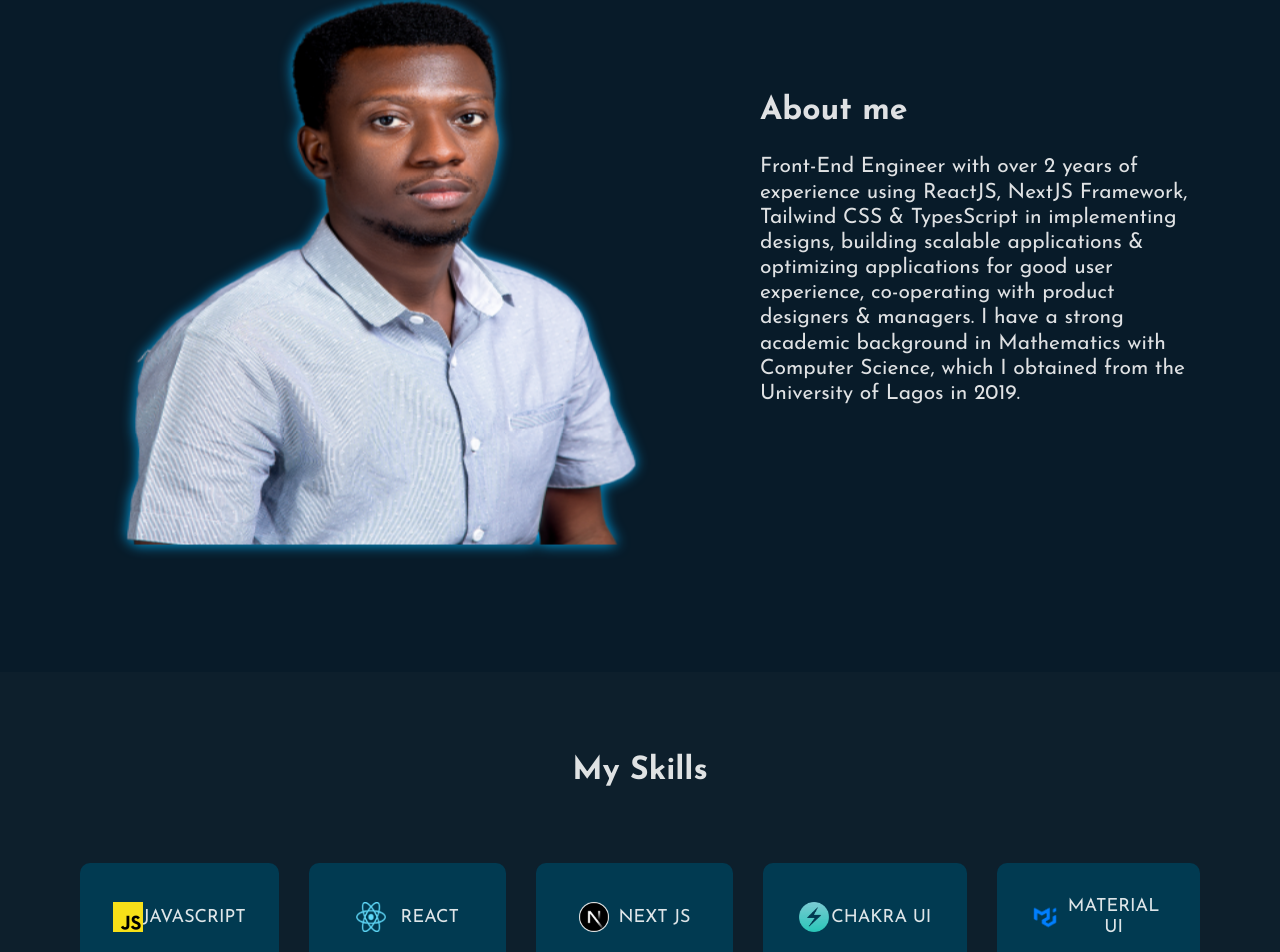
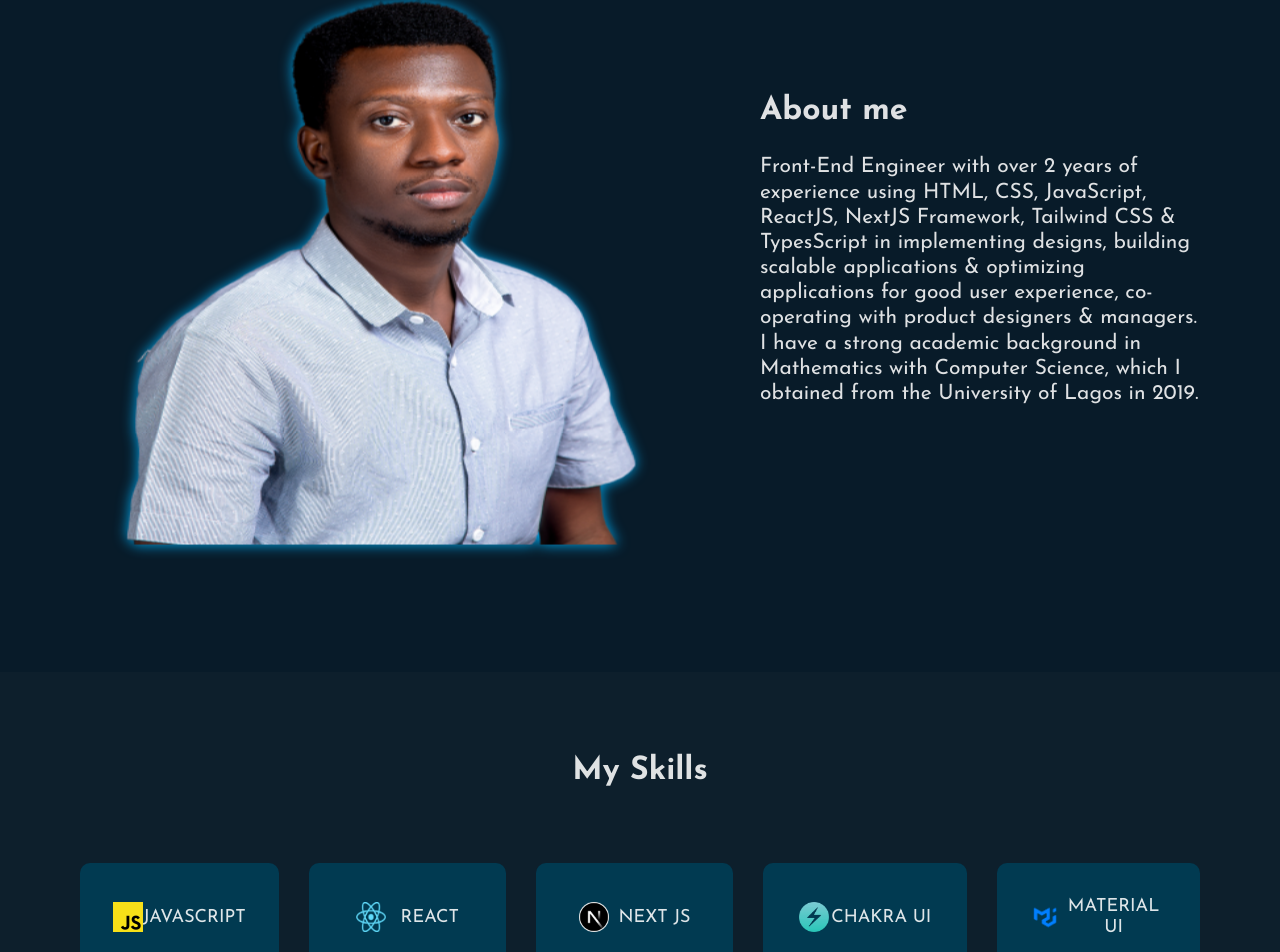
Before and after one commit to Lammy125/my-portfolio, a React (Vite) app: page / in a window 1280 px wide. Shown: the part 926-1878 px from the top of the page. Built offline with nearby package versions, Linux system fonts and the light colour scheme.

Commit message:
update my CV, and about me

```diff
--- a/src/components/about/About.jsx
+++ b/src/components/about/About.jsx
@@ -5,7 +5,7 @@ const About = () => {
   const aboutData = {
     title: "About me",
     paragraphs: [
-      "Front-End Engineer with over 2 years of experience using ReactJS, NextJS Framework, Tailwind CSS & TypesScript in implementing designs, building scalable applications & optimizing applications for good user experience, co-operating with product designers & managers. I have a strong academic background in Mathematics with Computer Science, which I obtained from the University of Lagos in 2019.",
+      "Front-End Engineer with over 2 years of experience using HTML, CSS, JavaScript, ReactJS, NextJS Framework, Tailwind CSS & TypesScript in implementing designs, building scalable applications & optimizing applications for good user experience, co-operating with product designers & managers. I have a strong academic background in Mathematics with Computer Science, which I obtained from the University of Lagos in 2019.",
     ],
   };
 
```
Also changed, not shown: 1 other file (tests, documents, lock files or other folders).
